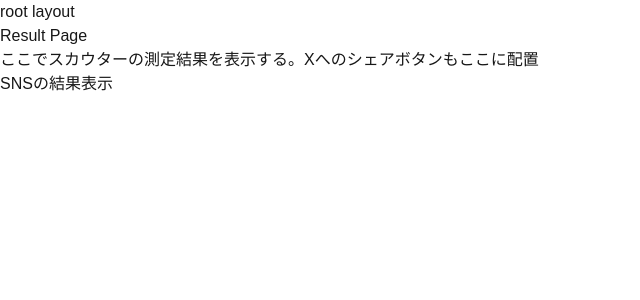
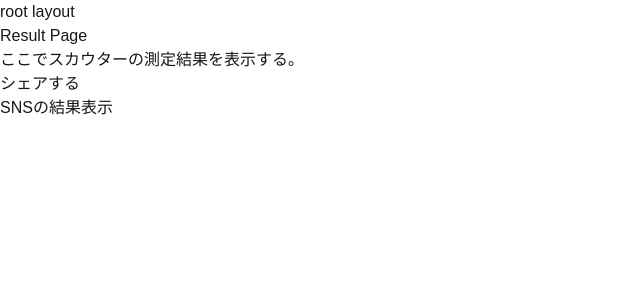
Before and after one commit to Kazuki0320/sns-scouter, a Next.js app: page /result in a window 1280 px wide. Shown: the top 300 px of the page, without its empty margins (0-640 px from the left). Built offline with nearby package versions, Linux system fonts and the light colour scheme.

Commit message:
add: Xのシェアボタン作成。結果画面に埋め込み済み（現状、テスト用メッセージを埋め込んでいる）

```diff
--- a/src/app/button.tsx
+++ b/src/app/button.tsx
@@ -40,3 +40,29 @@ export function createButtonProps(
 ): Button {
   return { type, name, color };
 }
+
+interface ShareButtonProps {
+  text: string;
+}
+
+//シェアボタン
+//TODO：将来的にはボタンコンポーネントを使用してシェアボタンを作成する。現状UIが未定なので別でシェアボタンを作成
+export const ShareButton: React.FC<ShareButtonProps> = ({ text }) => {
+
+  const _url = new URL("https://twitter.com/intent/tweet");
+
+  if (text !== undefined) _url.searchParams.set("text", text);
+  _url.searchParams.append("hashtags", "SNSスカウター");
+
+  return (
+    <>
+    <a
+      href={_url.toString()}
+      target="_blank"
+      rel="noopener noreferrer"
+    >
+      シェアする
+    </a>
+  </>
+  );
+}
--- a/src/app/result/page.tsx
+++ b/src/app/result/page.tsx
@@ -1,3 +1,5 @@
+import {ShareButton} from '@/app/button';
+
 async function fetchData() {
   // NOTE: ローデイング画面を確認するための一時的な処理
   await new Promise((resolve) => setTimeout(resolve, 3000)); // 3秒待つ
@@ -10,8 +12,9 @@ export default async function Page() {
     <>
       <h2>Result Page</h2>
       <h3>
-        ここでスカウターの測定結果を表示する。Xへのシェアボタンもここに配置
+        ここでスカウターの測定結果を表示する。
       </h3>
+      <ShareButton text="test"/>
       <h3>{data.message}</h3>
     </>
   );
```
